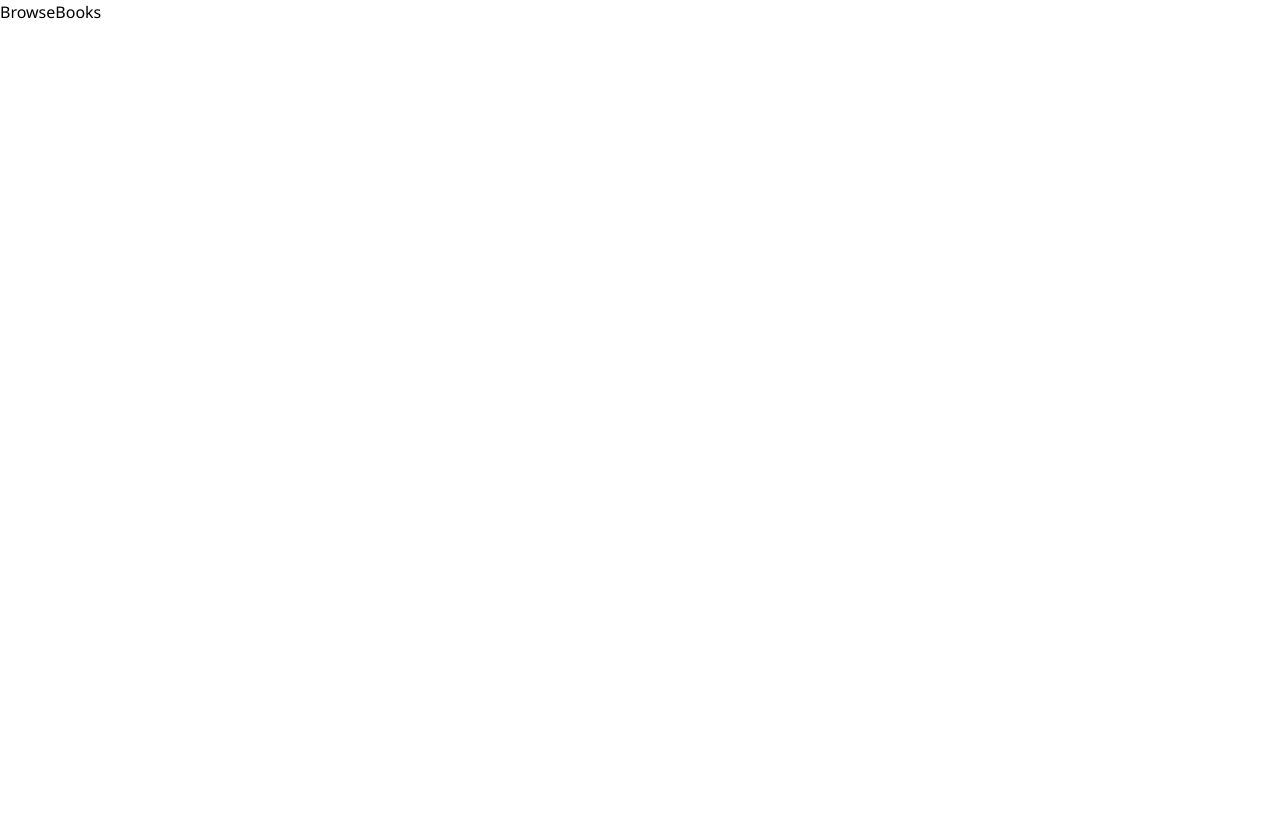
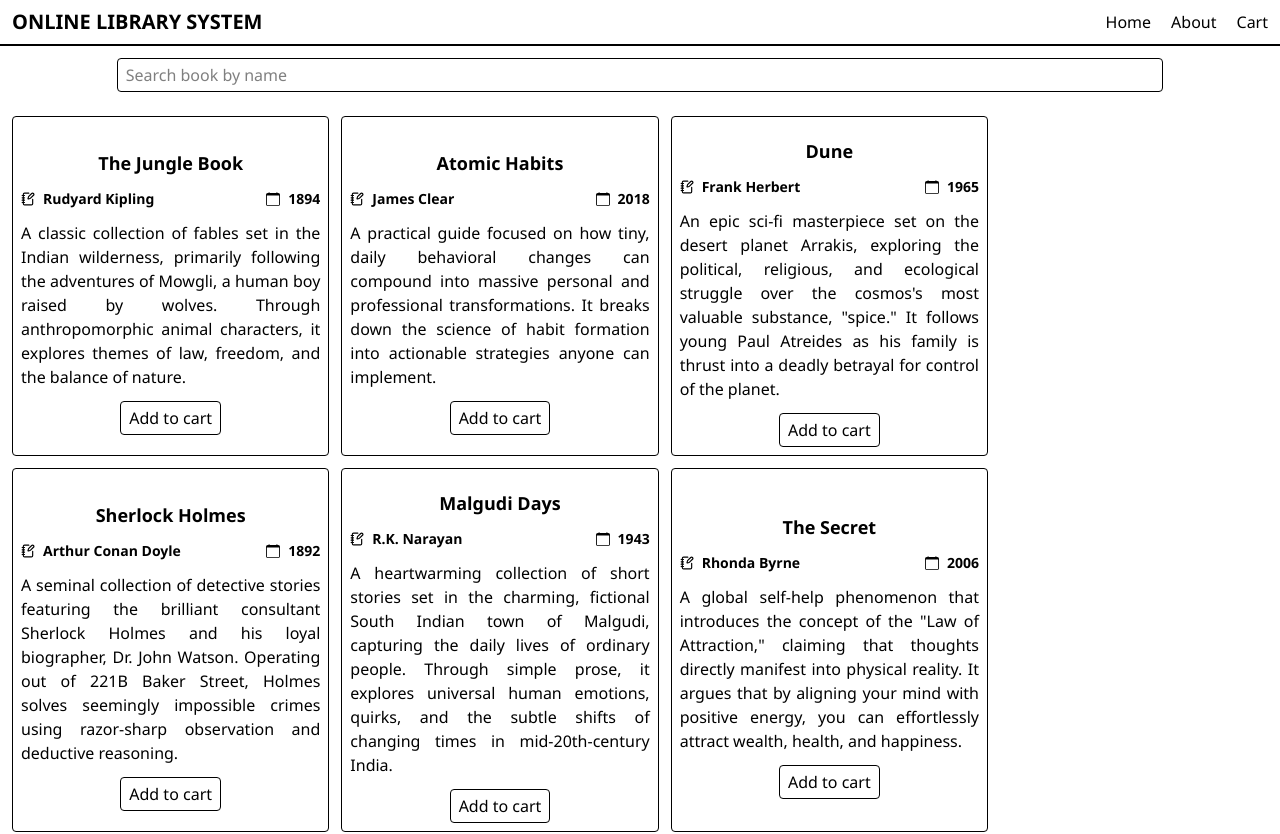
Before and after one commit to koushik2411/Online-Library-System, a React (Vite) app: page /books in a window 1280 px wide. Shown: the top 834 px of the page. Before the commit the page ends 800 px from the top, so only its background shows below. Built offline with nearby package versions, Linux system fonts and the light colour scheme.

Commit message:
Added Book list and Book Card with basic structure.

```diff
--- a/src/components/BookCard.jsx
+++ b/src/components/BookCard.jsx
@@ -0,0 +1,38 @@
+import React from "react";
+import { BsCalendar } from "react-icons/bs";
+import { LuNotebookPen } from "react-icons/lu";
+import { Link } from "react-router-dom";
+
+function BookCard({ book }) {
+  return (
+    <Link>
+      <div className=" border h-full w-full p-2 flex flex-col items-center justify-center gap-3 rounded hover:scale-[1.02] transition">
+        <img />
+
+        <h2 className=" text-lg font-semibold text-center">{book.title}</h2>
+
+        <div className=" w-full flex justify-between text-sm font-semibold">
+          <h3 className=" flex items-center gap-2">
+            <LuNotebookPen/>
+            {book.author}
+          </h3>
+
+          <h3 className=" flex items-center gap-2">
+            <BsCalendar/>
+            {book.publishYear}
+          </h3>
+        </div>
+
+        <p className=" text-justify">{book.description}</p>
+
+        <button
+          className=" border py-1 px-2 rounded"
+        >
+            Add to cart
+        </button>
+      </div>
+    </Link>
+  );
+}
+
+export default BookCard;
--- a/src/components/CategoryList.jsx
+++ b/src/components/CategoryList.jsx
@@ -1,6 +1,28 @@
+import { Link } from "react-router-dom";
+
 function CategoryList() {
+
+    const categories = ["Children", "Mystery", "Sci-Fi", "Self-Help"];
+
     return (
-        <div></div>
+        <div className=" w-full p-2 flex flex-col gap-1">
+            <h2 className=" font-semibold text-lg border-b ">
+                Categories
+            </h2>
+
+            {/* Category List */}
+            <div className=" grid grid-cols-2 md:grid-cols-4 gap-4">
+                {categories.map((category) => (
+                    <Link
+                      key={category}
+                      to={`/books/${category}`}
+                      className="bg-blue-100 px-4 py-8 rounded text-center"
+                    >
+                        {category}
+                    </Link>
+                ))}
+            </div>
+        </div>
     )
 }
 
--- a/src/components/SearchBar.jsx
+++ b/src/components/SearchBar.jsx
@@ -5,13 +5,13 @@ function SearchBar() {
     const [search, setSearch] = useState("");
 
     return (
-        <div className=" p-3">
+        <div className=" w-full p-3 flex items-center justify-center">
             <input
                 type="text"
                 value={search}
                 onChange={(e)=> setSearch(e.target.value)}
                 placeholder="Search book by name"
-                className=" border py-1 px-2 rounded"
+                className=" border w-10/12 py-1 px-2 rounded"
             />
         </div>
     )
--- a/src/pages/BrowseBooks.jsx
+++ b/src/pages/BrowseBooks.jsx
@@ -1,8 +1,21 @@
 import React from 'react'
+import booksData from '../data/booksData'
+import BookCard from '../components/BookCard'
+import Header from '../components/Header'
+import SearchBar from '../components/SearchBar'
 
 function BrowseBooks() {
   return (
-    <div>BrowseBooks</div>
+    <>
+      <Header/>
+      <SearchBar/>
+
+      <main className=' w-full max-w-250 p-3 grid grid-cols-1 md:grid-cols-2 lg:grid-cols-3 justify-items-center gap-3'>
+      {booksData.map((book) => (
+        <BookCard key={book.id} book={book}/>
+      ))}
+      </main>
+    </>
   )
 }
 
--- a/src/pages/Home.jsx
+++ b/src/pages/Home.jsx
@@ -1,3 +1,4 @@
+import CategoryList from "../components/CategoryList"
 import Header from "../components/Header"
 import SearchBar from "../components/SearchBar"
 
@@ -12,6 +13,8 @@ function Home() {
 
             <SearchBar/>
 
+            <CategoryList/>
+
         </section>
     )
 }
```
